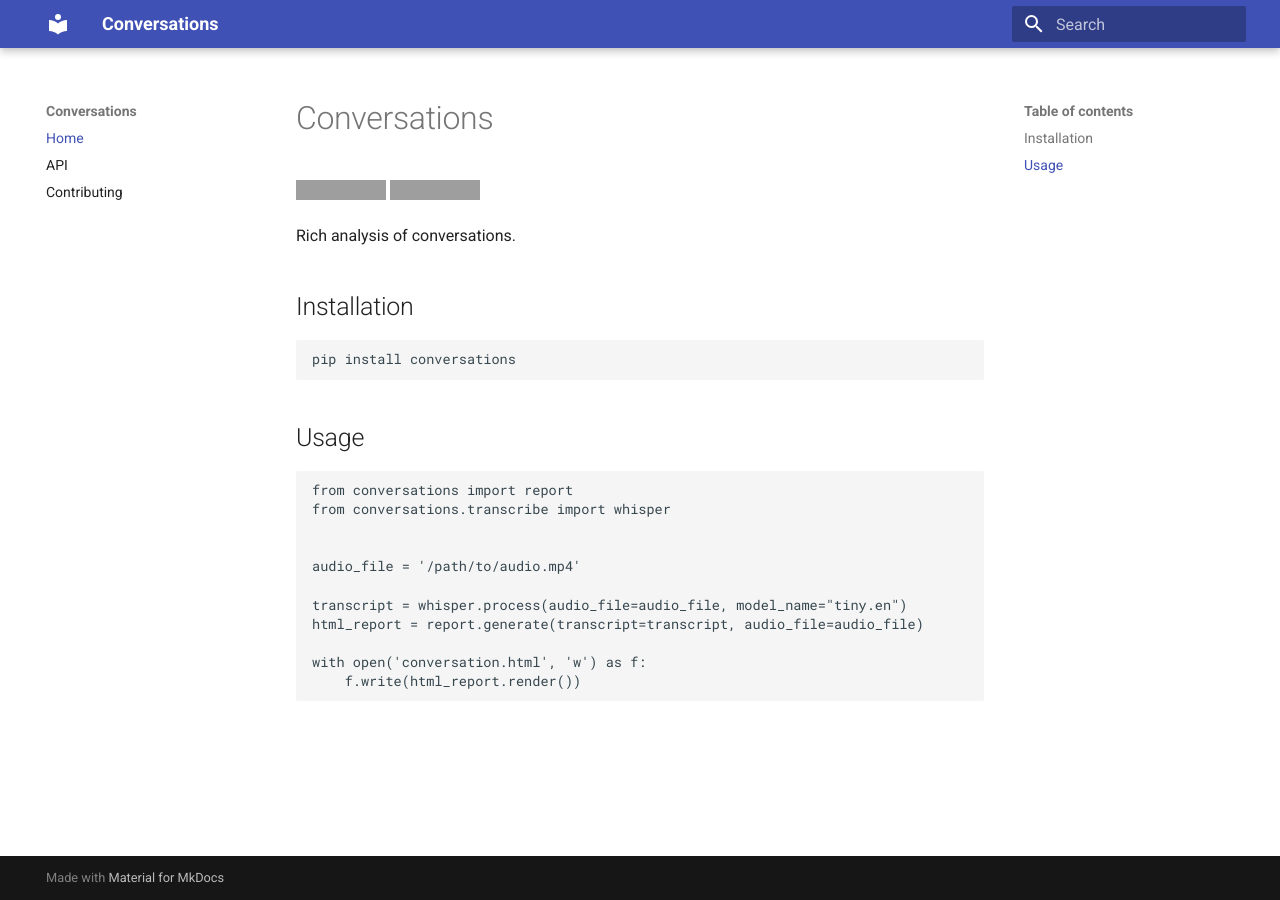
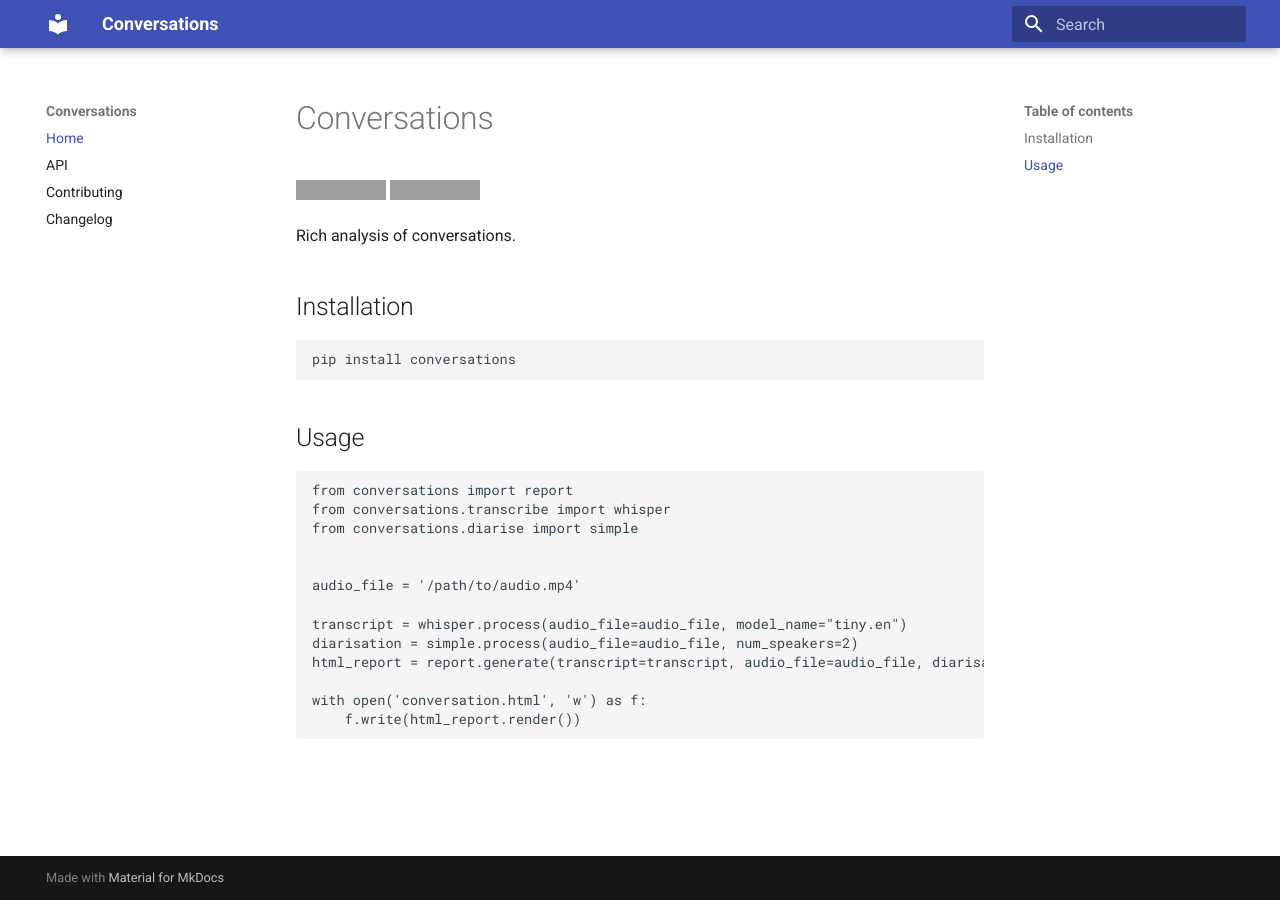
Before and after one commit to rob-luke/conversations, an MkDocs documentation site: the page built from docs/index.md, in a window 1280 px wide. Built offline with MkDocs 1.6.1 and Material for MkDocs 9.7.7, drawn with Linux system fonts in a browser that asks for light colours; grey boxes are pictures that could not be loaded.

Commit message:
chore: add changelog to docs

````diff
--- a/docs/index.md
+++ b/docs/index.md
@@ -18,12 +18,14 @@ pip install conversations
 ```python
 from conversations import report
 from conversations.transcribe import whisper
+from conversations.diarise import simple
 
 
 audio_file = '/path/to/audio.mp4'
 
 transcript = whisper.process(audio_file=audio_file, model_name="tiny.en")
-html_report = report.generate(transcript=transcript, audio_file=audio_file)
+diarisation = simple.process(audio_file=audio_file, num_speakers=2)
+html_report = report.generate(transcript=transcript, audio_file=audio_file, diarisation=diarisation)
 
 with open('conversation.html', 'w') as f:
     f.write(html_report.render())
--- a/mkdocs.yml
+++ b/mkdocs.yml
@@ -1,5 +1,5 @@
 site_name: Conversations
-site_url: https://example.com/
+site_url: https://rob-luke.github.io/conversations/
 
 theme:
   name: "material"
@@ -8,6 +8,7 @@ nav:
     - Home: index.md
     - API: api.md
     - Contributing: contributing.md
+    - Changelog: changelog.md
 
 plugins:
 - search
````
Also changed, not shown: CHANGELOG.md (+1 -30 lines), docs/changelog.md (added, +30 -0 lines), 1 other file.
